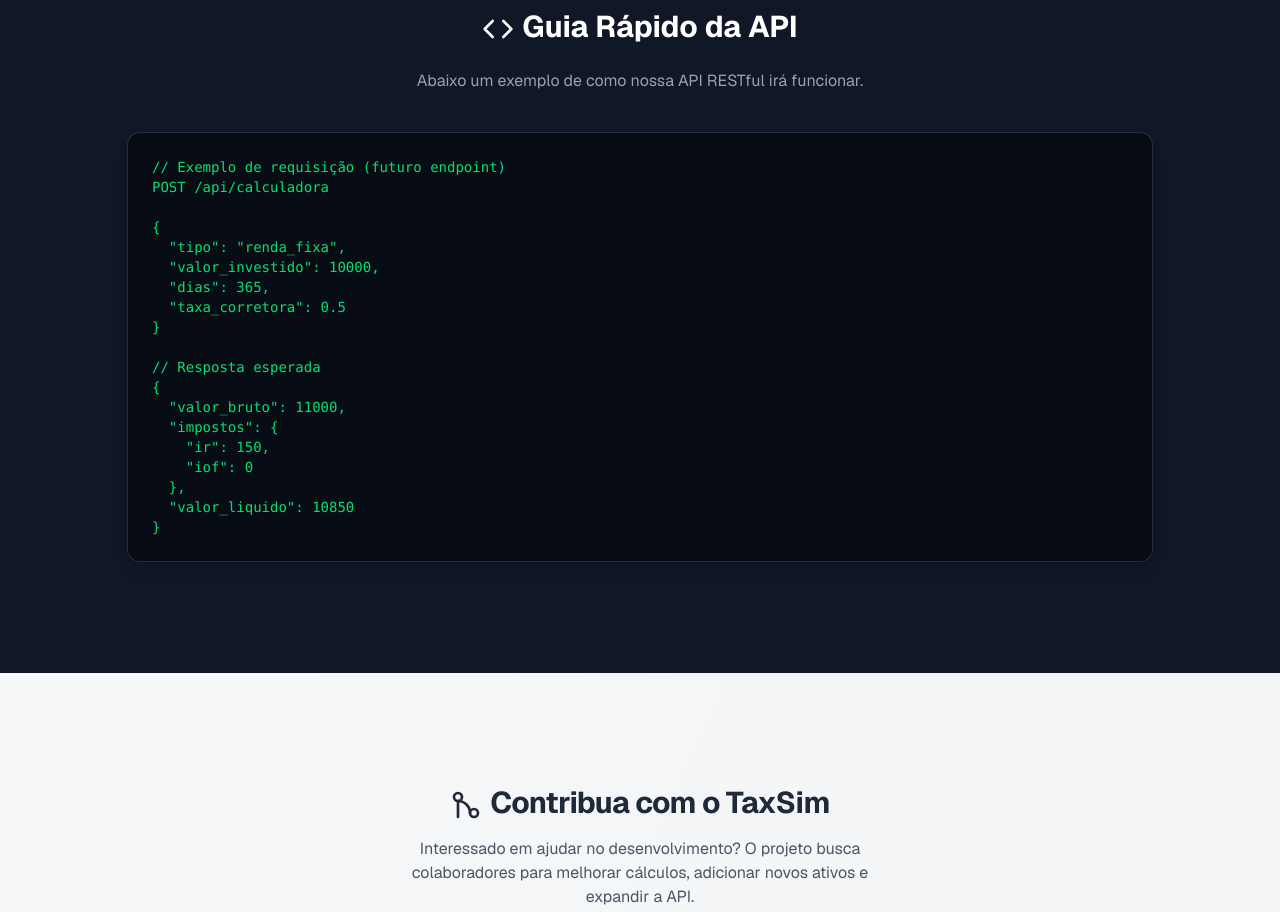
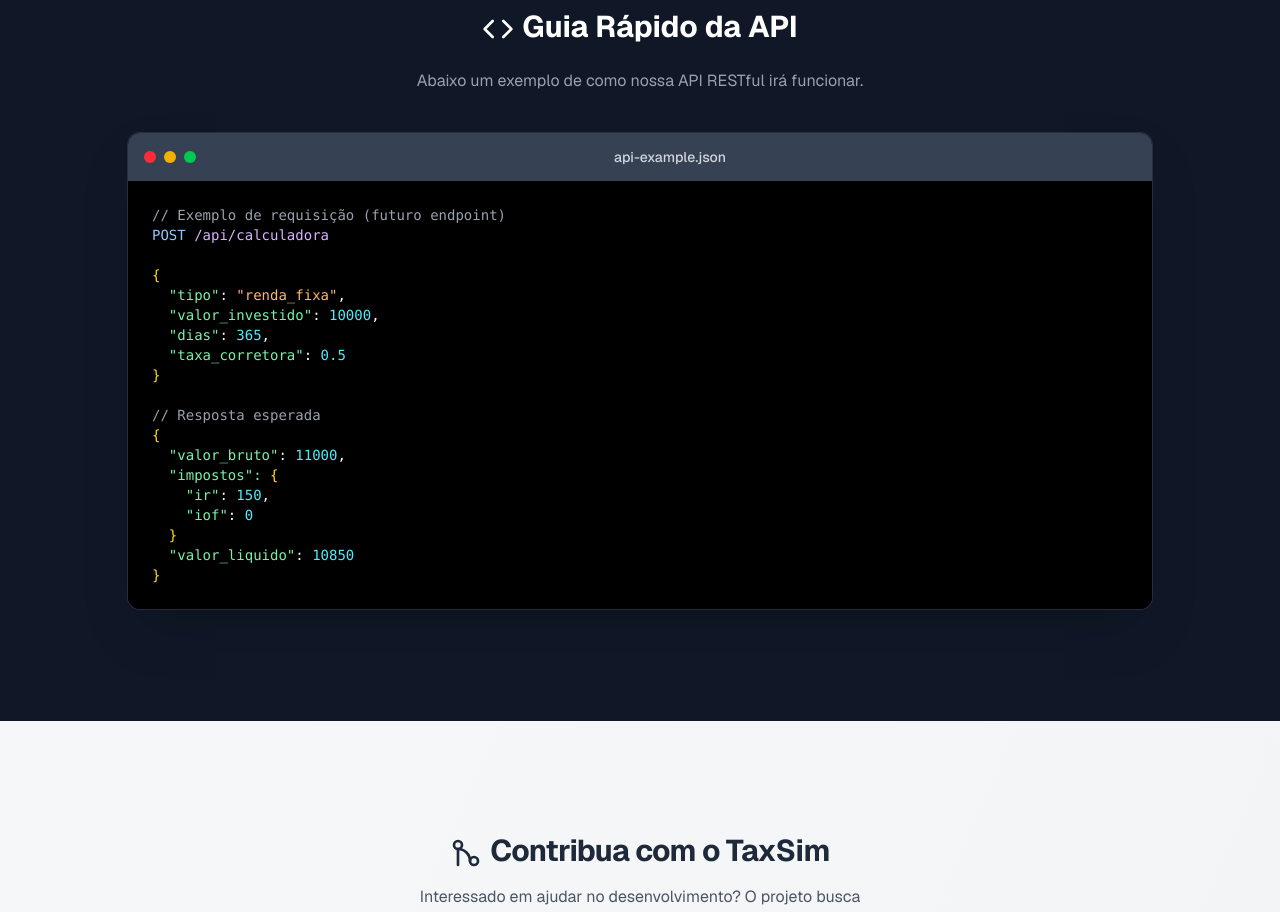
Before and after one commit to pedroesteves18/Certificadora-de-Compet-ncia-, a Next.js app in the folder taxsim/: page /desenvolvedores in a window 1280 px wide. Shown: the part 1640-2552 px from the top of the page. Built offline with nearby package versions, Linux system fonts and the light colour scheme; no server answers.

Commit message:
refactor : ui exemplo api

```diff
--- a/taxsim/src/app/desenvolvedores/page.tsx
+++ b/taxsim/src/app/desenvolvedores/page.tsx
@@ -137,29 +137,82 @@ export default function Desenvolvedores() {
                             Guia Rápido da API
                         </h2>
                         <p className="text-center text-gray-400 mb-10">Abaixo um exemplo de como nossa API RESTful irá funcionar.</p>
-                        <pre className="bg-black/50 text-green-400 p-6 rounded-xl text-sm shadow-lg overflow-x-auto ring-1 ring-white/10">
-                            <code>
-{`// Exemplo de requisição (futuro endpoint)
-POST /api/calculadora
+                        <div className="bg-black rounded-xl shadow-2xl overflow-hidden ring-1 ring-white/10">
+                            <div className="bg-gray-700 px-4 py-3 flex items-center gap-2">
+                                <div className="flex items-center gap-2">
+                                    <div className="w-3 h-3 rounded-full bg-red-500"></div>
+                                    <div className="w-3 h-3 rounded-full bg-yellow-500"></div>
+                                    <div className="w-3 h-3 rounded-full bg-green-500"></div>
+                                </div>
+                                <div className="flex-1 text-center">
+                                    <span className="text-gray-300 text-sm font-medium">api-example.json</span>
+                                </div>
+                            </div>
 
-{
-  "tipo": "renda_fixa",
-  "valor_investido": 10000,
-  "dias": 365,
-  "taxa_corretora": 0.5
-}
-
-// Resposta esperada
-{
-  "valor_bruto": 11000,
-  "impostos": {
-    "ir": 150,
-    "iof": 0
-  },
-  "valor_liquido": 10850
-}`}
-                            </code>
-                        </pre>
+                            <pre className="bg-black p-6 text-sm overflow-x-auto">
+                                <code className="whitespace-pre font-mono block">
+                                    <span className="text-gray-400">// Exemplo de requisição (futuro endpoint)</span>{'\n'}
+                                    <span className="text-blue-300">POST</span>
+                                    <span> </span>
+                                    <span className="text-purple-300">/api/calculadora</span>{'\n'}
+                                    {'\n'}
+                                    <span className="text-yellow-300">{`{`}</span>{'\n'}
+                                    <span>
+                                        <span className="text-green-300">  "tipo"</span>
+                                        <span className="text-white">: </span>
+                                        <span className="text-orange-300">"renda_fixa"</span>
+                                        <span className="text-white">,</span>
+                                    </span>{'\n'}
+                                    <span>
+                                        <span className="text-green-300">  "valor_investido"</span>
+                                        <span className="text-white">: </span>
+                                        <span className="text-cyan-300">10000</span>
+                                        <span className="text-white">,</span>
+                                    </span>{'\n'}
+                                    <span>
+                                        <span className="text-green-300">  "dias"</span>
+                                        <span className="text-white">: </span>
+                                        <span className="text-cyan-300">365</span>
+                                        <span className="text-white">,</span>
+                                    </span>{'\n'}
+                                    <span>
+                                        <span className="text-green-300">  "taxa_corretora"</span>
+                                        <span className="text-white">: </span>
+                                        <span className="text-cyan-300">0.5</span>
+                                    </span>{'\n'}
+                                    <span className="text-yellow-300">{`}`}</span>{'\n'}
+                                    {'\n'}
+                                    <span className="text-gray-400">// Resposta esperada</span>{'\n'}
+                                    <span className="text-yellow-300">{`{`}</span>{'\n'}
+                                    <span>
+                                        <span className="text-green-300">  "valor_bruto"</span>
+                                        <span className="text-white">: </span>
+                                        <span className="text-cyan-300">11000</span>
+                                        <span className="text-white">,</span>
+                                    </span>{'\n'}
+                                    <span className="text-green-300">  "impostos": </span>
+                                    <span className="text-yellow-300">{`{`}</span>{'\n'}
+                                    <span>
+                                        <span className="text-green-300">    "ir"</span>
+                                        <span className="text-white">: </span>
+                                        <span className="text-cyan-300">150</span>
+                                        <span className="text-white">,</span>
+                                    </span>{'\n'}
+                                    <span>
+                                        <span className="text-green-300">    "iof"</span>
+                                        <span className="text-white">: </span>
+                                        <span className="text-cyan-300">0</span>
+                                    </span>{'\n'}
+                                    <span className="text-yellow-300">  {`}`}</span>{'\n'}
+                                    <span>
+                                        <span className="text-green-300">  "valor_liquido"</span>
+                                        <span className="text-white">: </span>
+                                        <span className="text-cyan-300">10850</span>
+                                    </span>{'\n'}
+                                    <span className="text-yellow-300">{`}`}</span>
+                                </code>
+                            </pre>
+                        </div>
                     </div>
                 </section>
 
```
Also changed, not shown: 1 other file (tests, documents, lock files or other folders).
